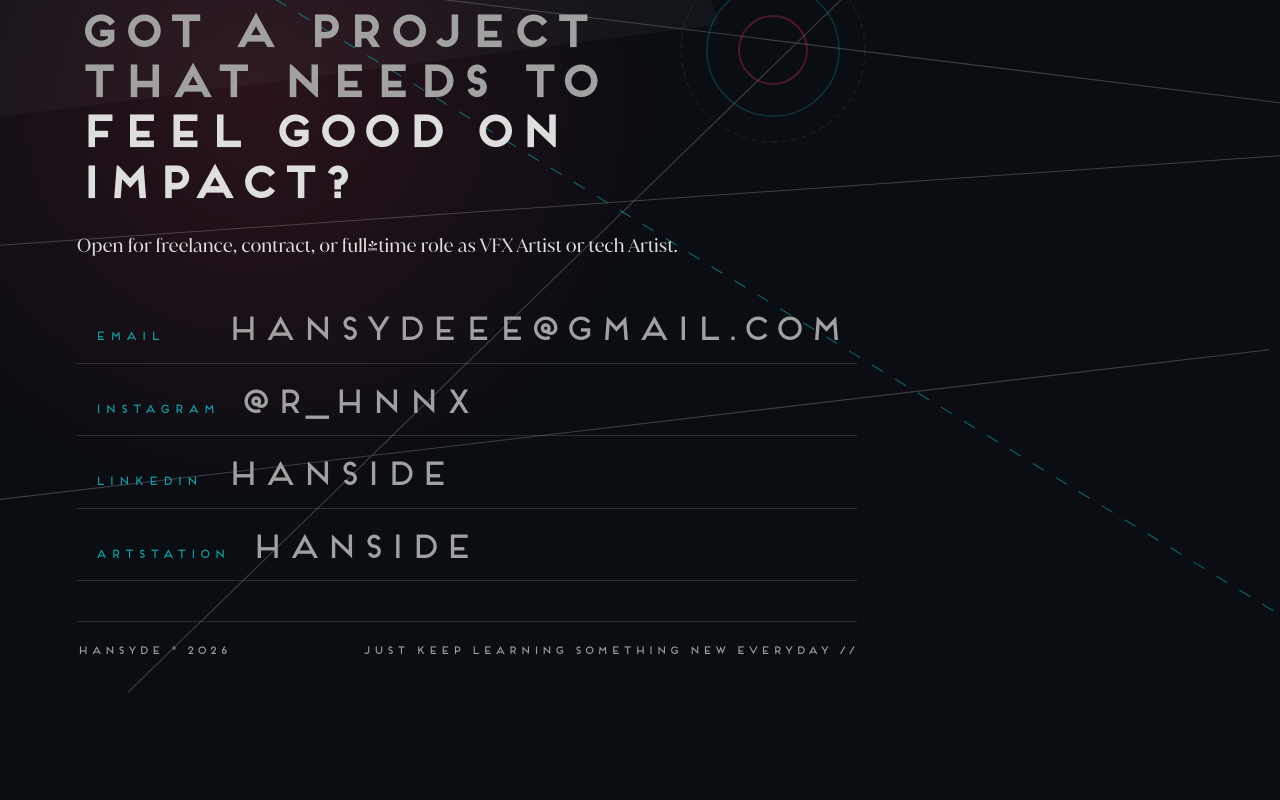
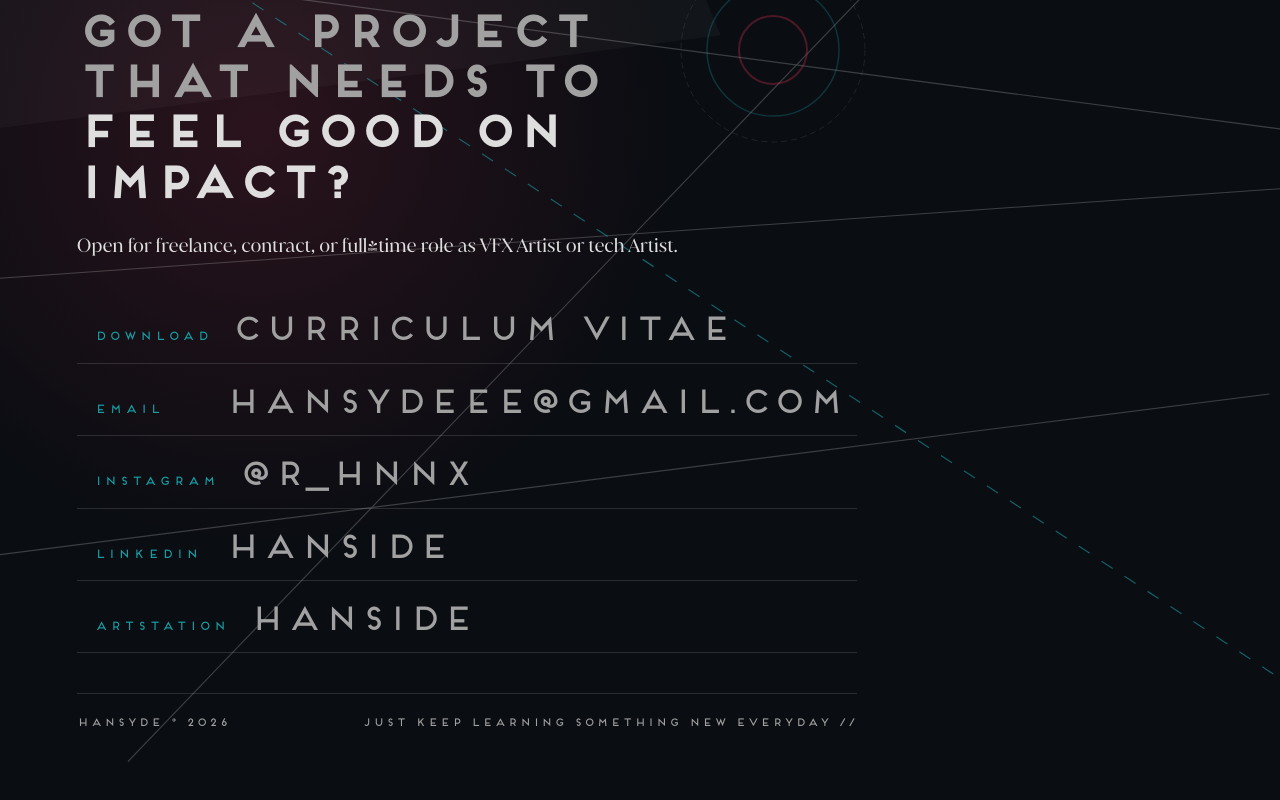
Before and after one commit to HanSide/PortoDeployHansyde, a React (Vite) app: page / in a window 1280 px wide. Shown: the part 5259-6059 px from the top of the page. Before the commit the page ends 5996 px from the top, so only its background shows below. Built offline with nearby package versions, Linux system fonts and the light colour scheme.

Commit message:
feat: tambah tombol download CV di ContactSection

```diff
--- a/src/components/ContactSection.jsx
+++ b/src/components/ContactSection.jsx
@@ -1,6 +1,7 @@
 import { useState, useRef } from "react";
 
 const SOCIALS = [
+  { id: "cv", label: "DOWNLOAD", value: "CURRICULUM VITAE", href: "/CV/HanSyde_CV.pdf", download: "HanSyde_CV.pdf" },
   { id: "email", label: "EMAIL", value: "hansydeee@gmail.com", href: "mailto:hansydeee@gmail.com" },
   { id: "instagram", label: "INSTAGRAM", value: "@r_hnnx", href: "https://www.instagram.com/r_hnnx/" },
   { id: "linkedin", label: "LINKEDIN", value: "hanside", href: "https://www.linkedin.com/in/hanside/" },
@@ -57,7 +58,7 @@ export default function ContactSection() {
       </div>
 
       <ul className="contact-channels">
-        {SOCIALS.map(({ id, label, value, href }) => {
+        {SOCIALS.map(({ id, label, value, href, download }) => {
           const isHovered = hoveredId === id;
           return (
             <li
@@ -67,7 +68,13 @@ export default function ContactSection() {
               onMouseLeave={handleLeave}
             >
               {isHovered && <div className="contact-channel__brush" />}
-              <a href={href} target={id === "email" ? undefined : "_blank"} rel="noreferrer" className="contact-channel__link">
+              <a
+                href={href}
+                download={download || undefined}
+                target={download || id === "email" ? undefined : "_blank"}
+                rel="noreferrer"
+                className="contact-channel__link"
+              >
                 <span className="contact-channel__label">{label}</span>
                 <span className="contact-channel__value">{value}</span>
               </a>
```
Also changed, not shown: public/CV/README.txt (added), 1 other file (tests, documents, lock files or other folders).
